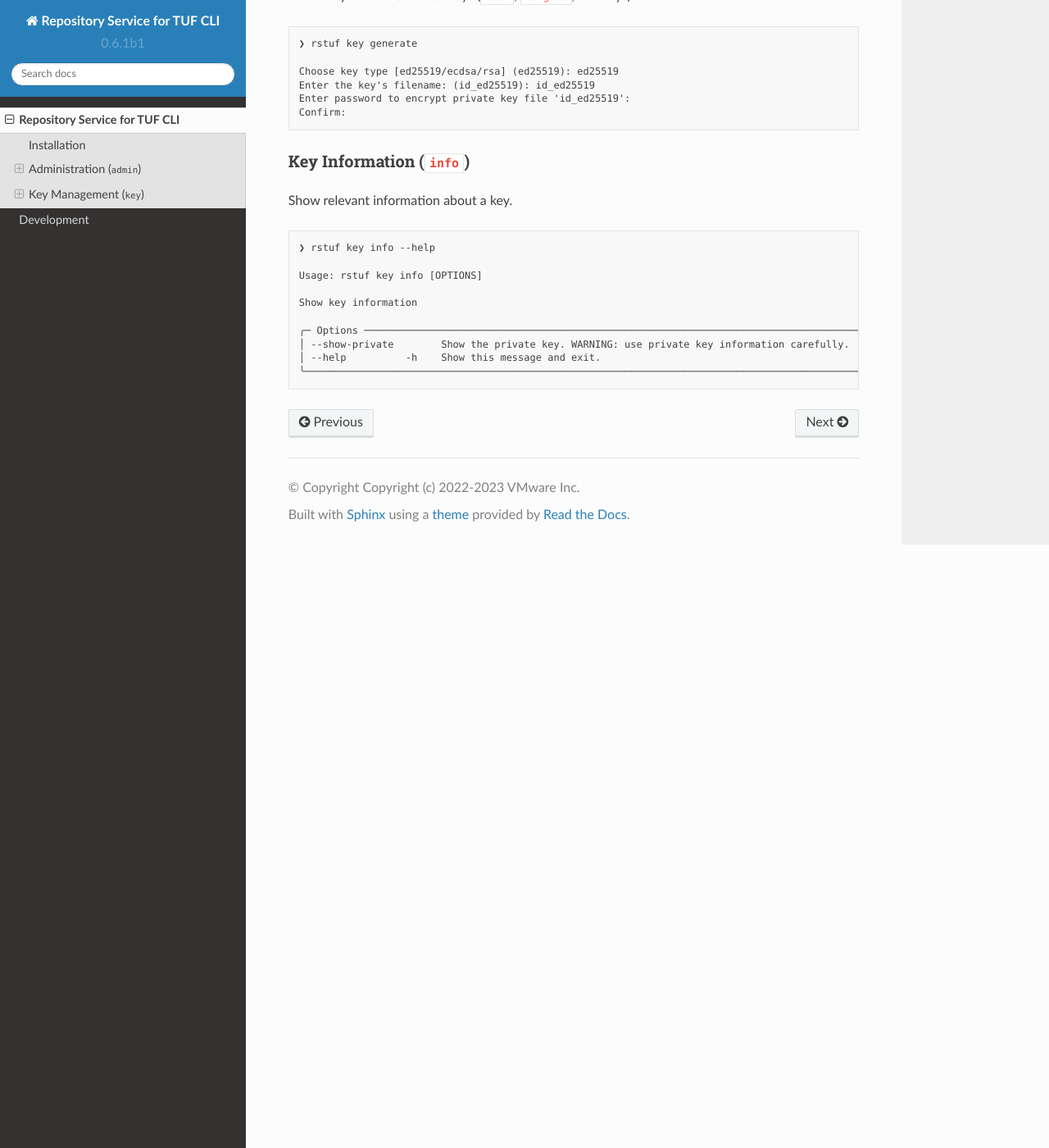
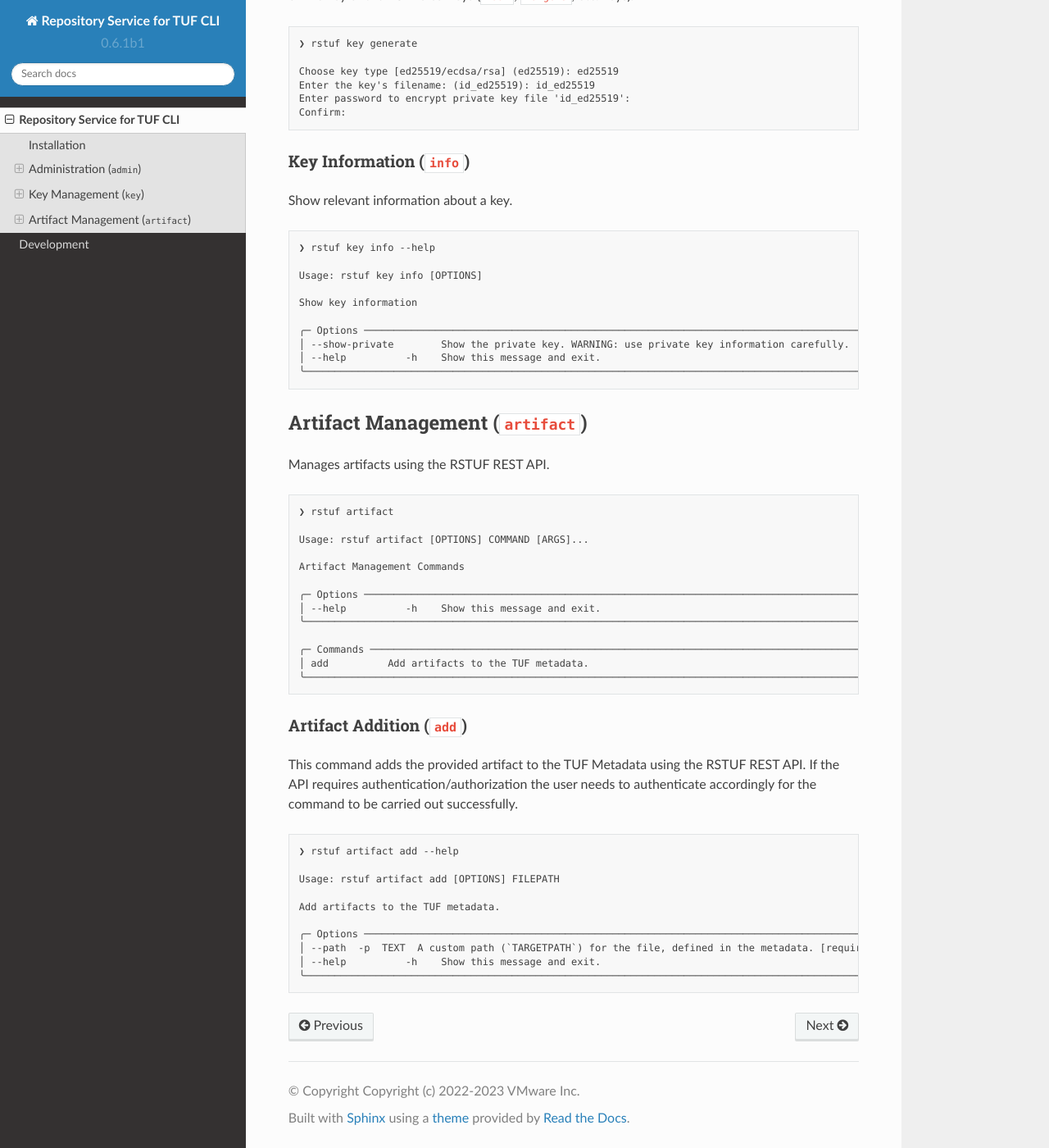
Before and after one commit to repository-service-tuf/repository-service-tuf-cli, a Sphinx documentation site: the page built from docs/source/guide/index.rst, in a window 1280 px wide and 1400 px high, scrolled down 16587 px. Shown: the whole window at 82% size. Built offline with Sphinx 7.4.7 and the Read the Docs theme 2.0.0, drawn with Linux system fonts in a browser that asks for light colours.

Commit message:
Include `rstuf artifact add` command documentation

```diff
--- a/docs/source/devel/index.rst
+++ b/docs/source/devel/index.rst
@@ -17,6 +17,7 @@ Component level
    repository_service_tuf
    repository_service_tuf.cli
    repository_service_tuf.cli.admin
+   repository_service_tuf.cli.artifact
    repository_service_tuf.cli.key
    repository_service_tuf.helpers
    modules
--- a/docs/source/devel/repository_service_tuf.cli.rst
+++ b/docs/source/devel/repository_service_tuf.cli.rst
@@ -8,6 +8,7 @@ Subpackages
    :maxdepth: 4
 
    repository_service_tuf.cli.admin
+   repository_service_tuf.cli.artifact
    repository_service_tuf.cli.key
 
 Module contents
--- a/docs/source/guide/index.rst
+++ b/docs/source/guide/index.rst
@@ -991,3 +991,49 @@ Show relevant information about a key.
     │ --show-private        Show the private key. WARNING: use private key information carefully.      │
     │ --help          -h    Show this message and exit.                                                │
     ╰──────────────────────────────────────────────────────────────────────────────────────────────────╯
+
+
+.. rstuf-cli-artifact
+
+Artifact Management (``artifact``)
+==================================
+
+Manages artifacts using the RSTUF REST API.
+
+.. code::
+
+    ❯ rstuf artifact
+
+    Usage: rstuf artifact [OPTIONS] COMMAND [ARGS]...
+
+    Artifact Management Commands
+
+    ╭─ Options ────────────────────────────────────────────────────────────────────────────────────────╮
+    │ --help          -h    Show this message and exit.                                                │
+    ╰──────────────────────────────────────────────────────────────────────────────────────────────────╯
+
+    ╭─ Commands ───────────────────────────────────────────────────────────────────────────────────────╮
+    │ add          Add artifacts to the TUF metadata.                                                  │
+    ╰──────────────────────────────────────────────────────────────────────────────────────────────────╯
+
+.. rstuf-cli-artifact-add
+
+Artifact Addition (``add``)
+---------------------------
+
+This command adds the provided artifact to the TUF Metadata using the RSTUF REST API.
+If the API requires authentication/authorization the user needs to authenticate accordingly for
+the command to be carried out successfully.
+
+.. code::
+
+    ❯ rstuf artifact add --help
+
+    Usage: rstuf artifact add [OPTIONS] FILEPATH
+
+    Add artifacts to the TUF metadata.
+
+    ╭─ Options ────────────────────────────────────────────────────────────────────────────────────────╮
+    │ --path  -p  TEXT  A custom path (`TARGETPATH`) for the file, defined in the metadata. [required] │
+    │ --help          -h    Show this message and exit.                                                │
+    ╰──────────────────────────────────────────────────────────────────────────────────────────────────╯
```
Also changed, not shown: docs/source/devel/repository_service_tuf.cli.artifact.rst (added, +21 -0 lines), docs/source/devel/repository_service_tuf.helpers.rst (+8 -0 lines).
